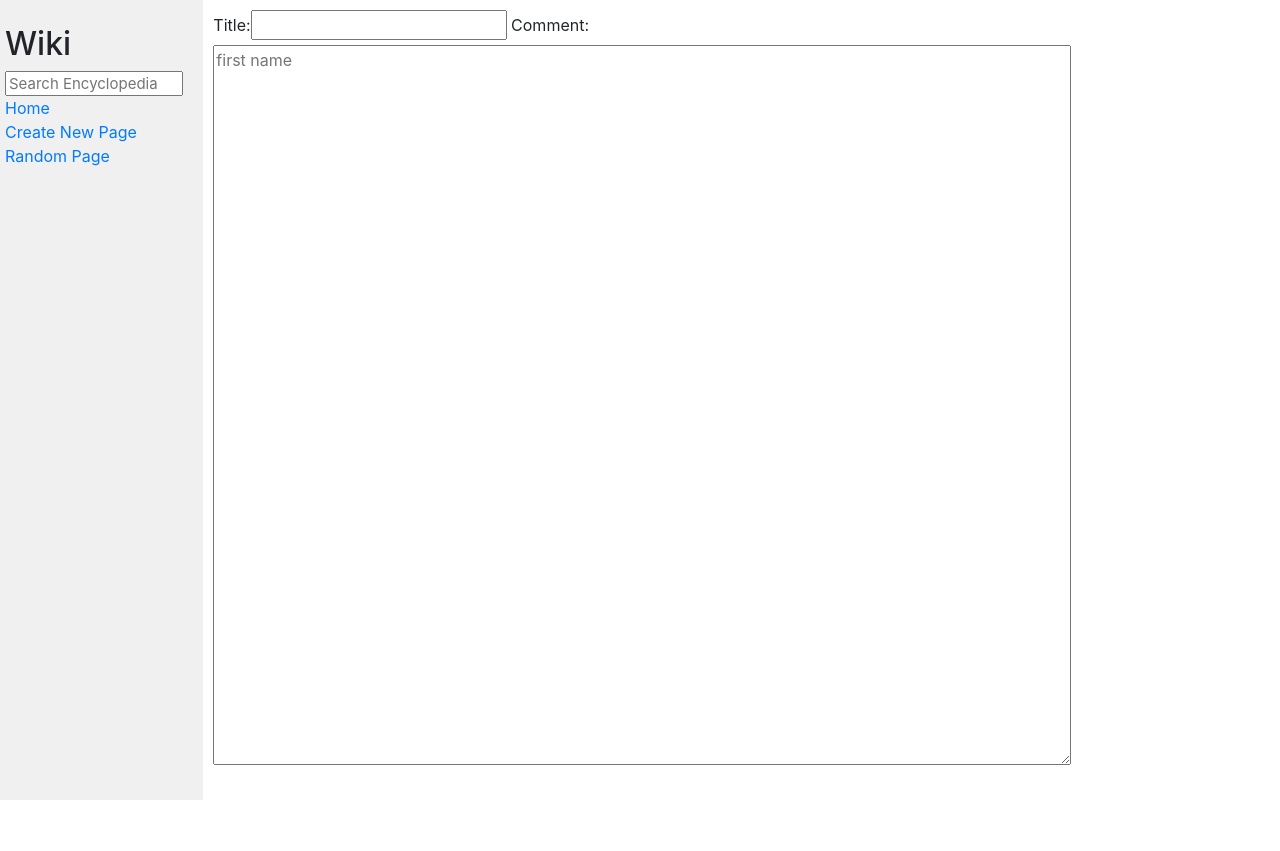
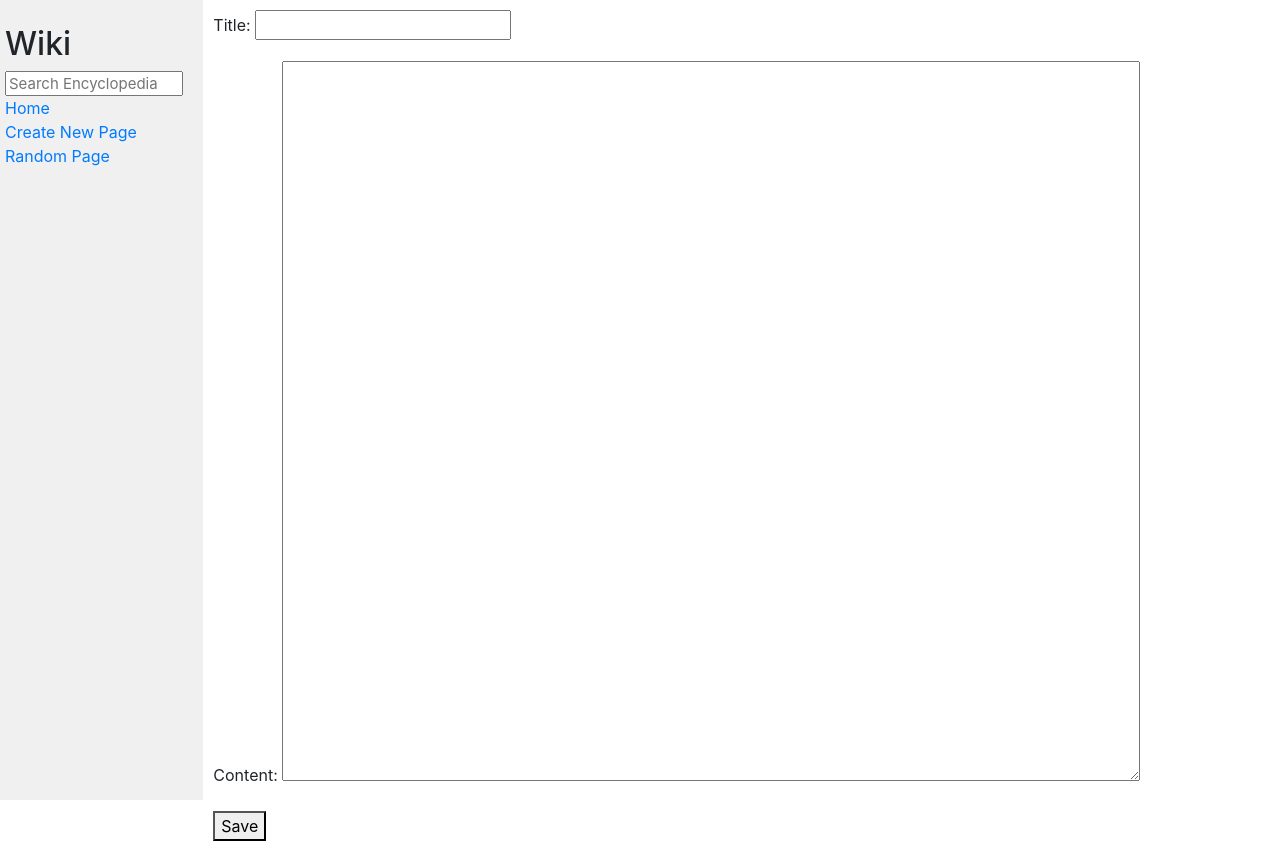
Before and after one commit to Santho-sh/wiki, a Django app: page /create in a window 1280 px wide. Before the commit the page ends 800 px from the top, so only its background shows below. Run offline with Django 3.2, Linux system fonts and the light colour scheme; some libraries are stand-ins or nearby versions.

Commit message:
crete page

```diff
--- a/encyclopedia/forms.py
+++ b/encyclopedia/forms.py
@@ -3,4 +3,4 @@ from django import forms
 
 class CreateForm(forms.Form):
     title = forms.CharField(max_length=100)
-    comment = forms.CharField(widget=forms.Textarea(attrs={'rows': 3, 'placeholder': 'first name'}))
+    content = forms.CharField(widget=forms.Textarea)
--- a/encyclopedia/templates/encyclopedia/create.html
+++ b/encyclopedia/templates/encyclopedia/create.html
@@ -5,8 +5,9 @@
 {% endblock %}
 
 {% block body %}
-    <form>
+    <form action={% url 'create' %} method='post'>
     {% csrf_token %}
-    {{ form }}
+    {{ form.as_p }}
+    <button class='save button'>Save</button>
     </form>
 {% endblock %}
--- a/encyclopedia/views.py
+++ b/encyclopedia/views.py
@@ -45,6 +45,15 @@ def random(request):
 
 
 def create(request):
+    if request.method == 'POST':
+
+        form = CreateForm(request.POST)
+        if form.is_valid():
+            title = form.cleaned_data['title']
+            content = form.cleaned_data['content']
+            util.save_entry(title, content)
+            return redirect('/')
+
     form = CreateForm()
     return render(request, 'encyclopedia/create.html', {'form':form})
 
```
